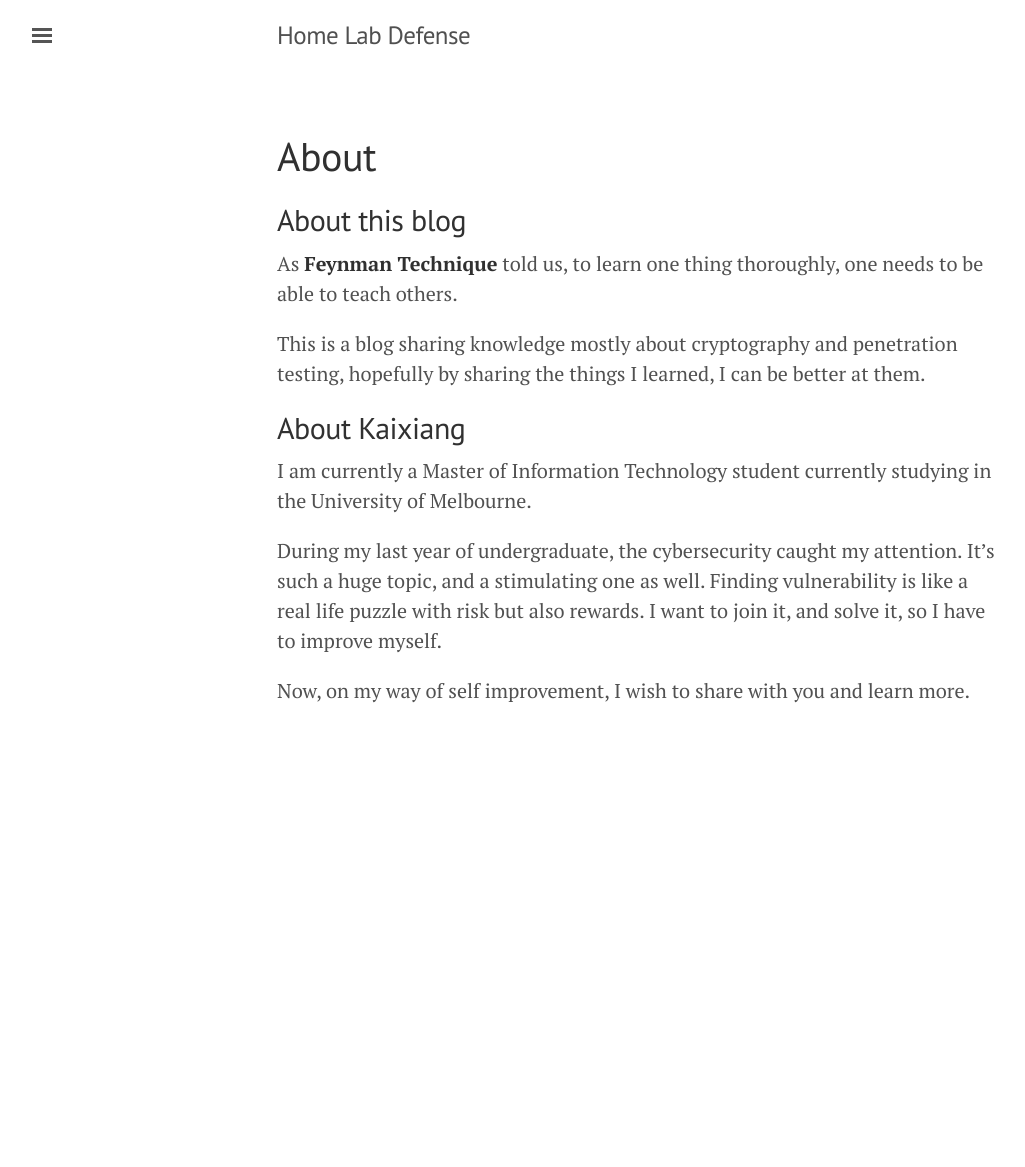
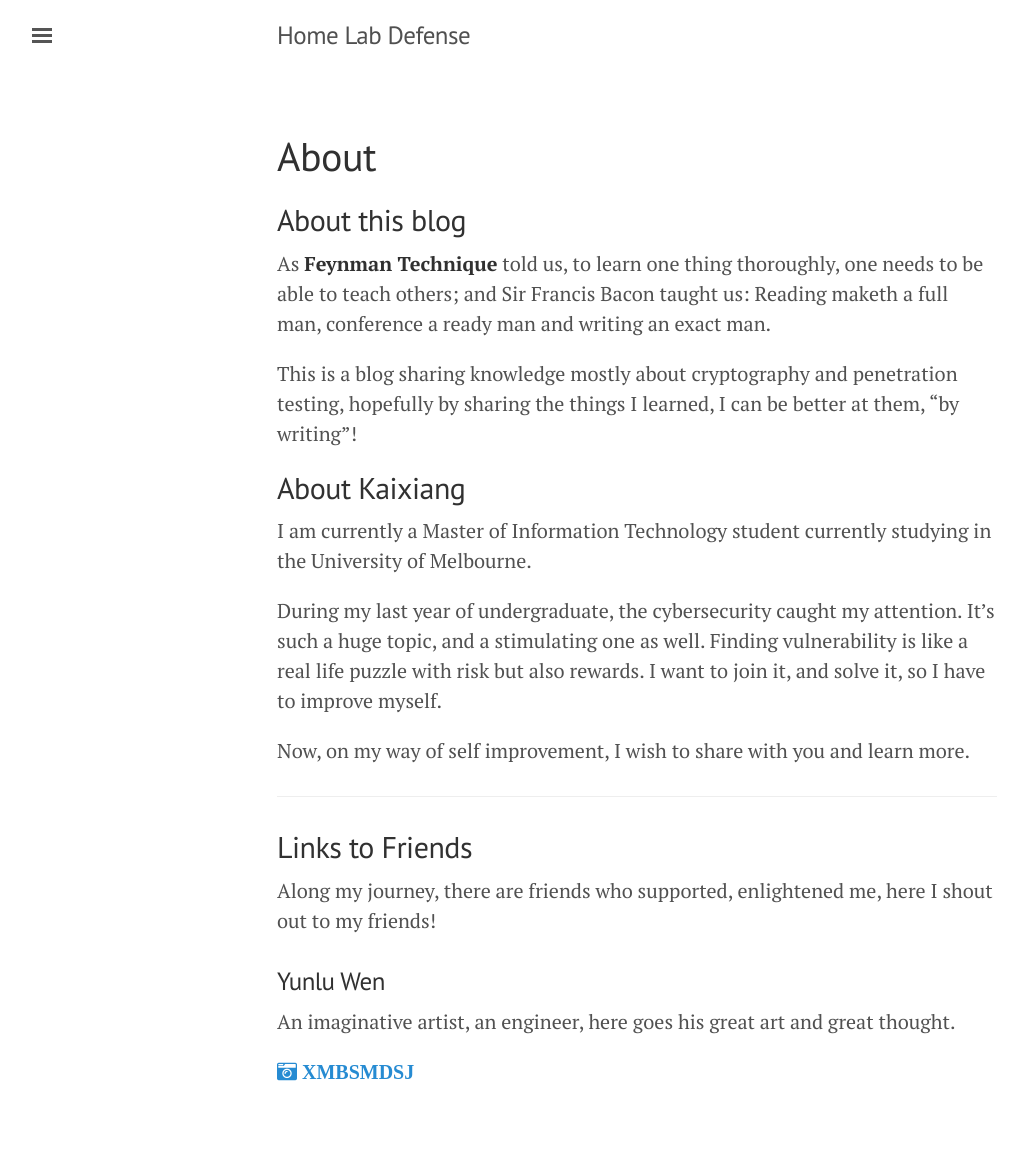
Before and after one commit to happyren/happyren.github.io, a Jekyll site: the page built from about.md, in a window 1280 px wide. Shown: the whole page, without its empty margins (3-1028 px from the left). Built offline with Jekyll 4.4.1, drawn with Linux system fonts in a browser that asks for light colours; nearby versions of some CDN libraries; before the commit the page ends 900 px from its top, so only the background shows below that.

Commit message:
update add in friend

```diff
--- a/about.md
+++ b/about.md
@@ -5,9 +5,9 @@ title: About
 
 ## About this blog
 
-As **Feynman Technique** told us, to learn one thing thoroughly, one needs to be able to teach others.
+As **Feynman Technique** told us, to learn one thing thoroughly, one needs to be able to teach others; and Sir Francis Bacon taught us: Reading maketh a full man, conference a ready man and writing an exact man.
 
-This is a blog sharing knowledge mostly about cryptography and penetration testing, hopefully by sharing the things I learned, I can be better at them.
+This is a blog sharing knowledge mostly about cryptography and penetration testing, hopefully by sharing the things I learned, I can be better at them, "by writing"!
 
 ## About Kaixiang
 
@@ -16,3 +16,15 @@ I am currently a Master of Information Technology student currently studying in
 During my last year of undergraduate, the cybersecurity caught my attention. It's such a huge topic, and a stimulating one as well. Finding vulnerability is like a real life puzzle with risk but also rewards. I want to join it, and solve it, so I have to improve myself.
 
 Now, on my way of self improvement, I wish to share with you and learn more.
+
+---
+
+## Links to Friends
+
+Along my journey, there are friends who supported, enlightened me, here I shout out to my friends!
+
+### Yunlu Wen
+
+An imaginative artist, an engineer, here goes his great art and great thought.
+
+<a href="http://www.xmbsmdsj.com"><i class="fas fa-camera-retro"> XMBSMDSJ</i></a>
```
